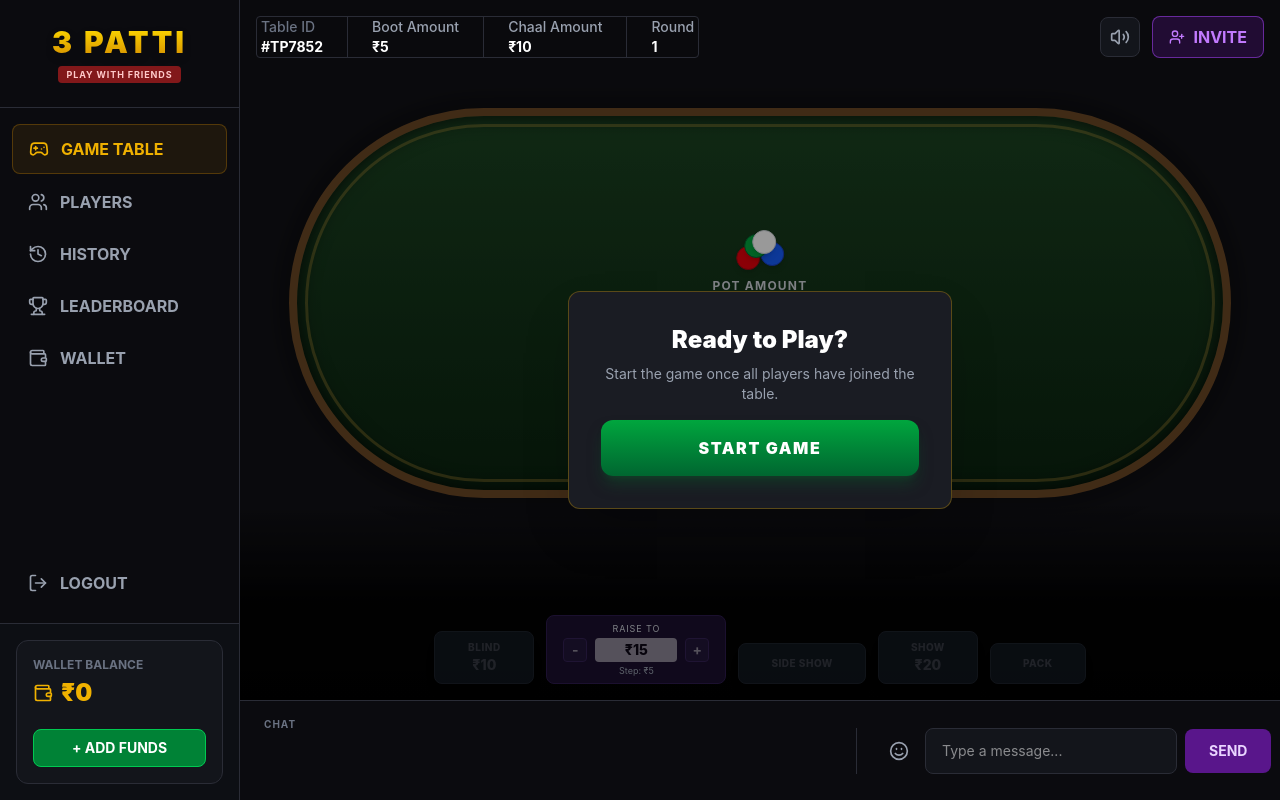
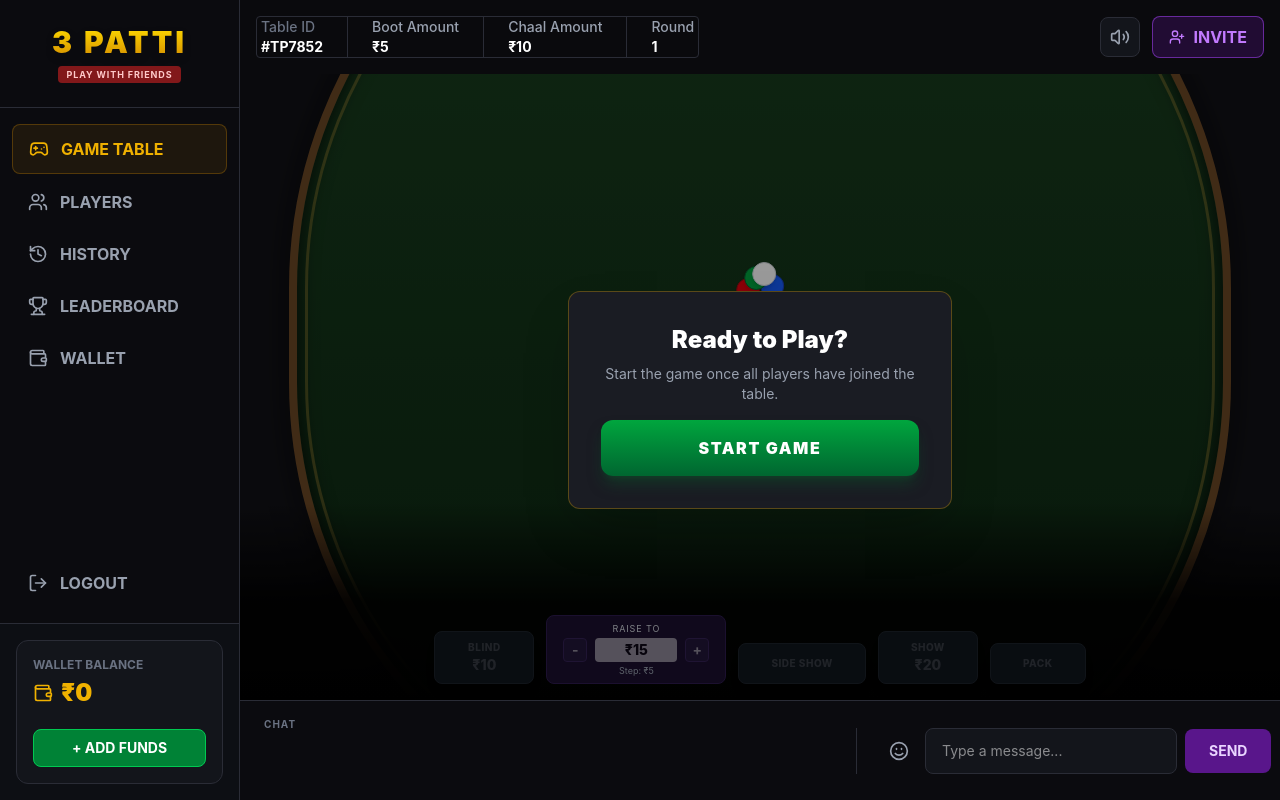
Before and after one commit to abhinsawant/teen-patti, a React (Vite) app in the folder client/: page /game in a window 1280 px wide. Built offline with nearby package versions, Linux system fonts and the light colour scheme.

Commit message:
UI: Add min() constraint to width to dynamically scale table by height and reduce parent padding to prevent vertical overflow on laptops

```diff
--- a/client/src/pages/GameRoom.tsx
+++ b/client/src/pages/GameRoom.tsx
@@ -403,9 +403,9 @@ export default function GameRoom() {
       <div className="flex-1 relative w-full overflow-visible md:overflow-hidden block">
 
         {/* TOP PORTION: The Poker Table (Background Layer) */}
-        <div className="absolute top-2 left-0 right-0 bottom-[35%] [@media(max-height:750px)]:bottom-[40%] md:bottom-0 md:inset-0 flex items-center justify-center p-2 md:p-6 md:pb-48 z-0">
+        <div className="absolute top-2 left-0 right-0 bottom-[35%] [@media(max-height:750px)]:bottom-[40%] md:bottom-0 md:inset-0 flex items-center justify-center p-2 md:p-6 md:pb-32 z-0">
           {/* Table Container - Pill Shape (Vertical on Mobile, Horizontal on Desktop) */}
-          <div className="relative w-[92%] [@media(max-height:750px)]:w-[86%] md:w-[95%] max-w-[1400px] max-h-full md:max-h-[95%] aspect-table-mobile md:aspect-table-desktop bg-gradient-to-b from-[#1b4321] to-[#0a230f] rounded-[120px] md:rounded-full border-[4px] md:border-[8px] border-[#6b4724] shadow-[0_0_30px_rgba(0,0,0,0.5),inset_0_0_20px_rgba(0,0,0,0.8)] before:content-[''] before:absolute before:inset-0 before:border-[2px] md:before:border-[3px] before:border-[#d6a541]/30 before:rounded-[116px] md:before:rounded-full before:m-1 md:before:m-2 mx-auto shrink-0">
+          <div className="relative w-[min(92%,45.45vh)] md:w-[min(95%,132vh)] aspect-table-mobile md:aspect-table-desktop bg-gradient-to-b from-[#1b4321] to-[#0a230f] rounded-[120px] md:rounded-full border-[4px] md:border-[8px] border-[#6b4724] shadow-[0_0_30px_rgba(0,0,0,0.5),inset_0_0_20px_rgba(0,0,0,0.8)] before:content-[''] before:absolute before:inset-0 before:border-[2px] md:before:border-[3px] before:border-[#d6a541]/30 before:rounded-[116px] md:before:rounded-full before:m-1 md:before:m-2 mx-auto shrink-0">
 
             {/* Pot Area */}
             <div className="absolute top-1/2 left-1/2 transform -translate-x-1/2 -translate-y-1/2 flex flex-col items-center z-10">
```
